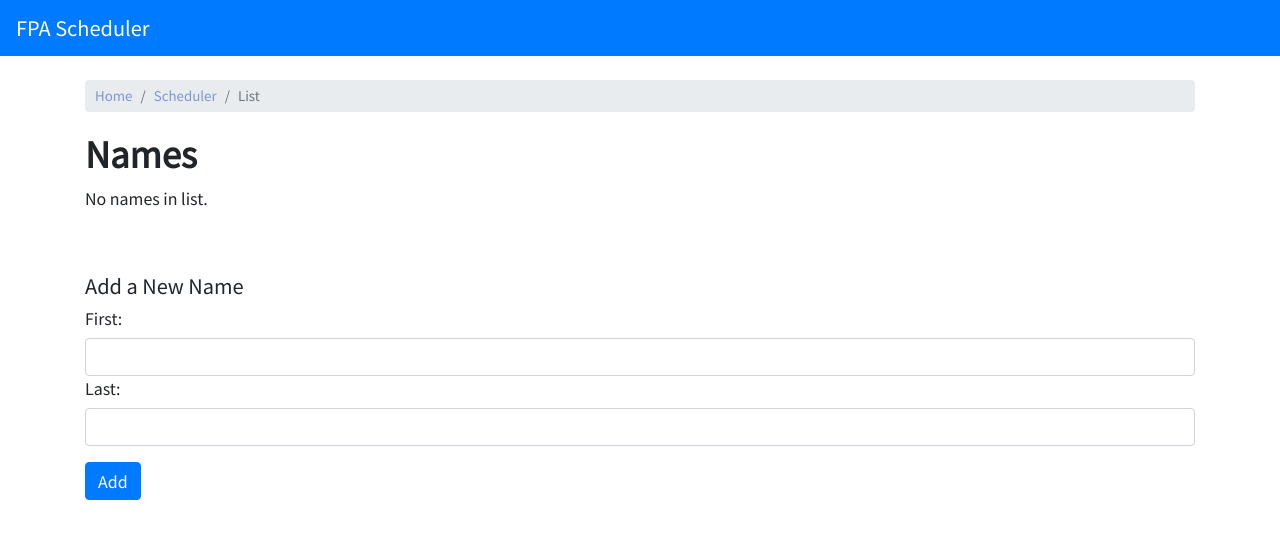
After one commit to kevinmchung/fpa_scheduler, a Django app: page /scheduler/names/ in a window 1280 px wide. The commit adds this page. Shown: the top 539 px of the page. Run offline with Django 3.2, Linux system fonts and the light colour scheme; data that the repository does not hold is empty; some libraries are stand-ins or nearby versions.

Commit message:
Names Page Update

```diff
--- a/source/scheduler/templates/scheduler/index.html
+++ b/source/scheduler/templates/scheduler/index.html
@@ -9,7 +9,7 @@
     <h1>Scheduler</h1>
     <p>Here is where we will put the scheduler controls and functions.</p>
     <ul>
-        <li><a href="/scheduler/list">List</a></li>
+        <li><a href="/scheduler/names">Names</a></li>
     </ul>
 
 {% endblock %}
--- /dev/null
+++ b/source/scheduler/templates/scheduler/names.html
@@ -0,0 +1,37 @@
+{% extends "scheduler/base.html" %}
+
+{% block breadcrumb_page %}
+    <li class="breadcrumb-item active" aria-current="page">List</li>
+{% endblock %}
+
+
+{% block content %}
+
+    <h1>Names</h1>
+
+    {% if names_list %}
+
+   <ul class="list-group">
+        {% for name in names_list %}
+            <li class="list-group-item">{{ name }}</li>
+        {% endfor %}
+        </ul>
+    {% else %}
+        <p>No names in list.</p>
+    {% endif %}
+
+    <br>
+    <br>
+
+    <form action="add/" method="post">
+        <h5>Add a New Name</h5>
+        <div class="form-group">
+            <label for="new_name_first">First:</label>
+            <input class="form-control" id="new_name_first" type="text" name="new_name_first" value="">
+            <label for="new_name_last">Last:</label>
+            <input class="form-control" id="new_name_last" type="text" name="new_name_last" value="">
+        </div>
+        <input class="btn btn-primary" type="submit" value="Add">
+    </form>
+
+{% endblock %}
--- a/source/scheduler/urls.py
+++ b/source/scheduler/urls.py
@@ -5,5 +5,5 @@ from . import views
 app_name = 'scheduler'
 urlpatterns = [
     path('', views.IndexView.as_view(), name='index'),
-    path('list/', views.ListView.as_view(), name='list'),
+    path('names/', views.NamesView.as_view(), name='names'),
 ]
--- a/source/scheduler/views.py
+++ b/source/scheduler/views.py
@@ -15,8 +15,8 @@ class IndexView(generic.ListView):
 
 
 
-class ListView(generic.ListView):
-    template_name = 'scheduler/list.html'
+class NamesView(generic.ListView):
+    template_name = 'scheduler/names.html'
     context_object_name = 'names_list'
 
     def get_queryset(self):
--- a/source/templates/mysite/index.html
+++ b/source/templates/mysite/index.html
@@ -10,7 +10,7 @@
     <ul>
     <li><a href="/scheduler">Scheduler</a></li>
         <ul>
-            <li><a href="/scheduler/list">List</a></li>
+            <li><a href="/scheduler/names">Names</a></li>
         </ul>
 
         <br><br>
```
Also changed, not shown: source/scheduler/templates/scheduler/list.html (deleted, +0 -34 lines).
